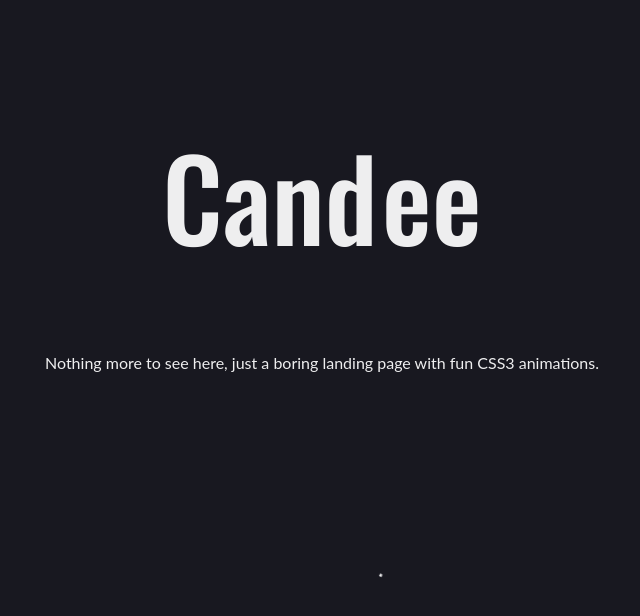
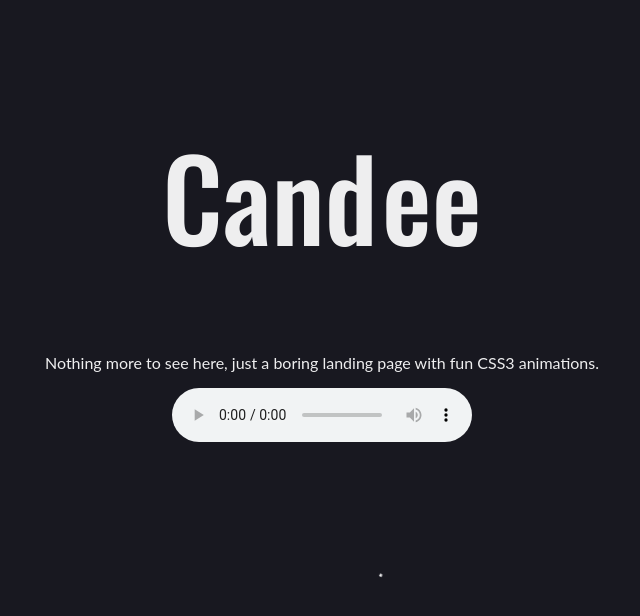
Before and after one commit to zmcandee/cand.ee, a plain HTML site: page index.html in a window 1280 px wide. Shown: the whole page, without its empty margins (318-958 px from the left). Drawn offline with nearby package versions, Linux system fonts and the light colour scheme.

Commit message:
Quick Audio test

```diff
--- a/index.html
+++ b/index.html
@@ -66,4 +66,7 @@ h1 > span:last-child {
   <h1>Cand<span>.</span>ee</h1>
   <p>Nothing more to see here, just a boring landing page with fun CSS3 animations.
   </p>
+  <audio controls>
+    <source>//archive.org/download/RedeemerCityChurch-Sermon/Sermon%2020190929.mp3</source>
+  </audio>
 </body>
```
